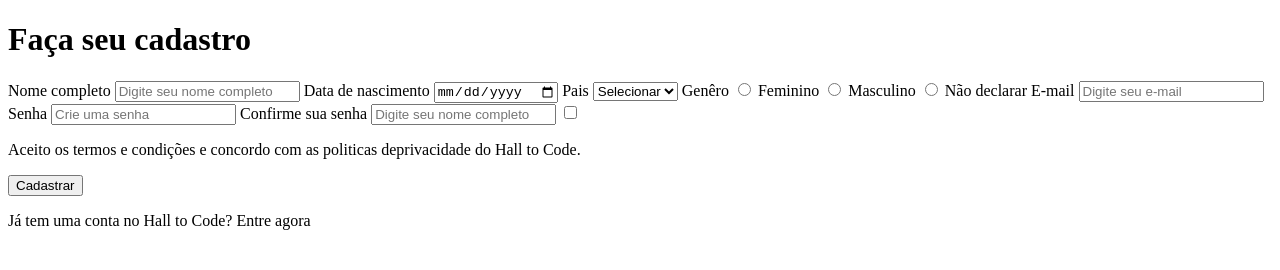
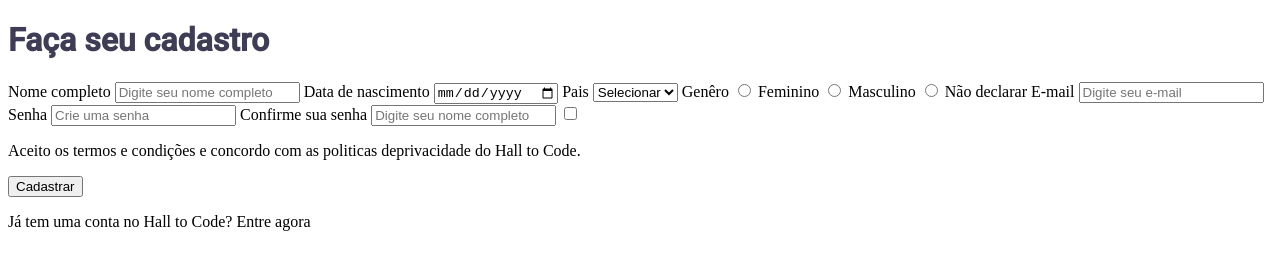
Before and after one commit to tgosgoncalves/formulario-de-cadastro, a plain HTML site: page formulario-html/index.html in a window 1280 px wide. Drawn offline with Linux system fonts and the light colour scheme.

Commit message:
Add
CSS and Color

```diff
--- a/formulario-html/index.html
+++ b/formulario-html/index.html
@@ -15,7 +15,7 @@
 </head>
 
 <body>
-    <h1>Faça seu cadastro </h1>
+    <h1 style="font-family: 'Roboto', sans-serif;color: #3f3d56;">Faça seu cadastro </h1>
 
     <label>Nome completo</label>
     <input type="text" placeholder="Digite seu nome completo">
```
